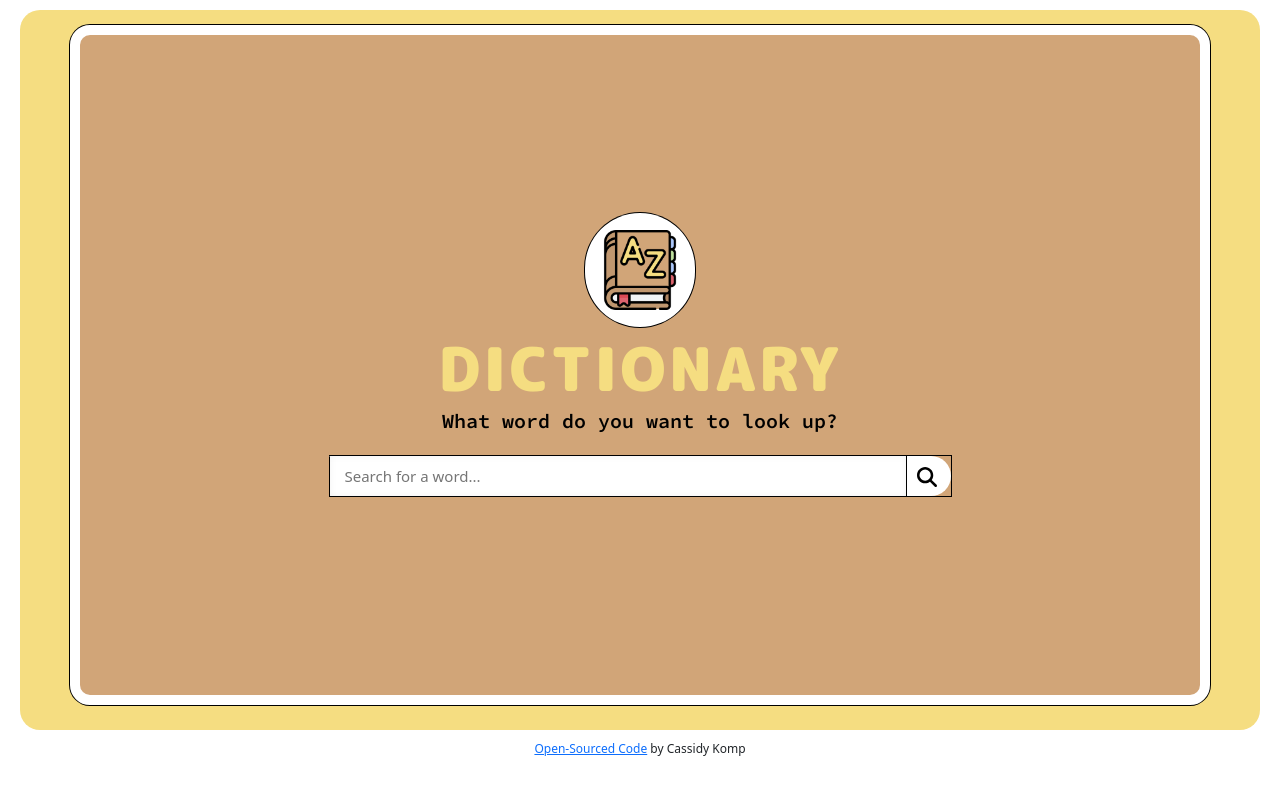
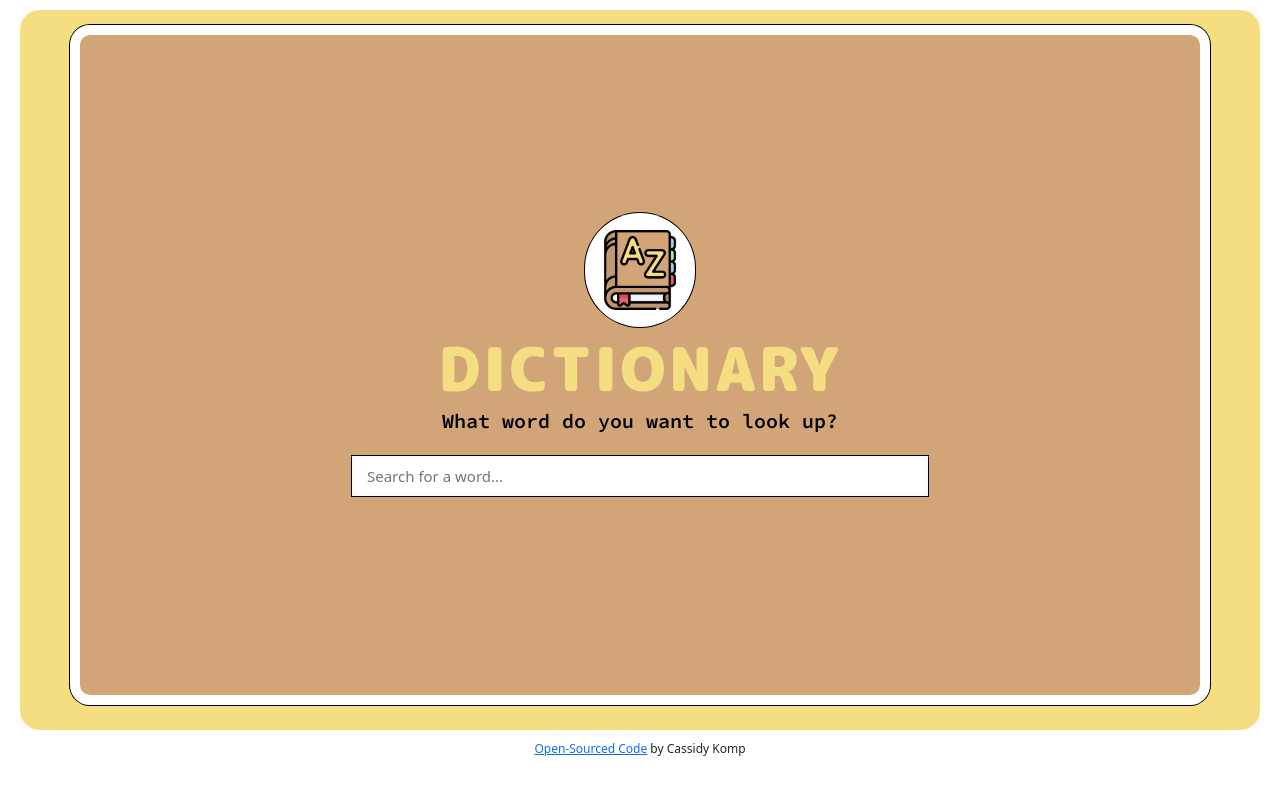
Before and after one commit to mimikomp/react-dictionary-project, a React (Create React App) app: page / in a window 1280 px wide. Shown: the top 794 px of the page. Built offline with nearby package versions, Linux system fonts and the light colour scheme.

Commit message:
Testing Fix

```diff
--- a/src/Dictionary.js
+++ b/src/Dictionary.js
@@ -57,9 +57,7 @@ export default function Dictionary() {
             placeholder="Search for a word..."
             className="search-input"
           />
-          <button type="submit" className="searchButton">
-            <FontAwesomeIcon icon={faMagnifyingGlass} className="searchIcon" />
-          </button>
+
         </form>
       </div>
       {apiResults ? <Results results={apiResults} photos={photos} /> : null}
```
